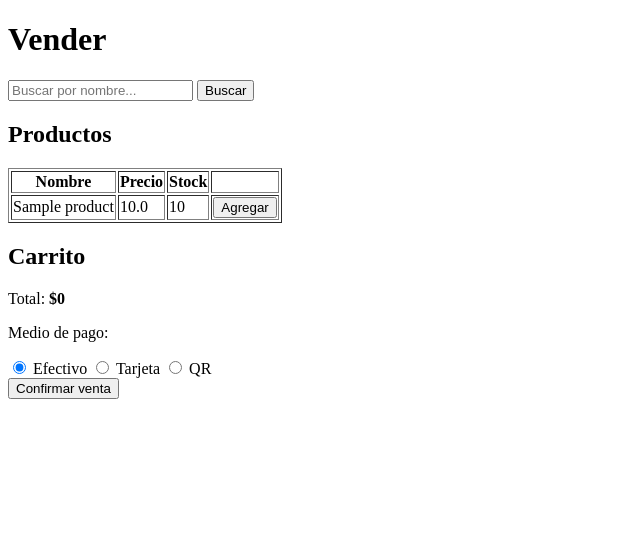
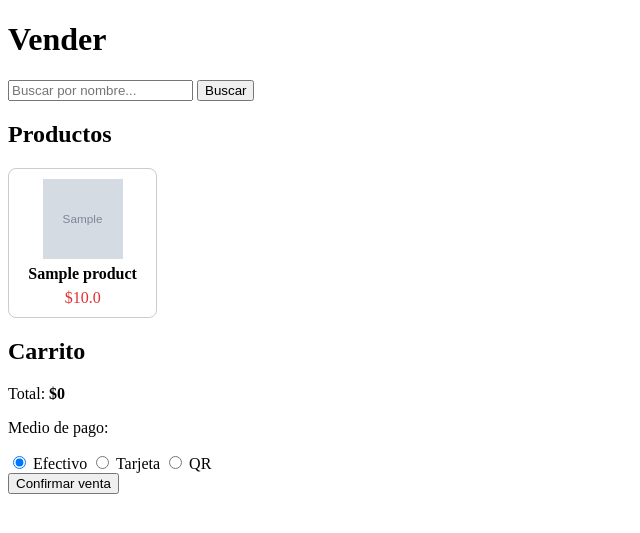
Before and after one commit to ruchi1y/storeManagementApp, a Flask app: page /vender in a window 1280 px wide. Shown: the part 26-559 px from the top of the page, without its empty margins (0-640 px from the left). Run offline with Flask 3, Linux system fonts and the light colour scheme; tables that the repository leaves empty hold one stand-in row (values such as "Sample post"); grey boxes marked "Sample" are stand-in pictures.

Commit message:
plug and play buttons

```diff
--- a/app.py
+++ b/app.py
@@ -1,6 +1,7 @@
 from flask import Flask, render_template, request, redirect, url_for, flash
 import db
 import store
+import os
 
 db.init_db()
 
@@ -33,13 +34,16 @@ def producto_nuevo():
     if request.method == "POST":
         conn = db.get_conn()
         try:
-            store.create_product(
+            product_id = store.create_product(
                 conn,
                 name=request.form.get("name"),
                 type=request.form.get("type"),
                 cost=float(request.form.get("cost")),
                 price=float(request.form.get("price")),
             )
+            imagen = guardar_imagen(product_id, request.files.get("image"))
+            if imagen:
+                store.set_product_image(conn, product_id, imagen)
         finally:
             conn.close()
         return redirect(url_for("productos"))
@@ -59,6 +63,15 @@ def producto_editar(product_id):
                 cost=float(request.form.get("cost")),
                 price=float(request.form.get("price")),
             )
+            imagen = guardar_imagen(product_id, request.files.get("image"))
+            if imagen:
+                vieja = producto["image"]
+                store.set_product_image(conn, product_id, imagen)
+                if vieja and vieja != imagen:
+                    try:
+                        os.remove(os.path.join("static/imgs/productos", vieja))
+                    except OSError:
+                        pass
             return redirect(url_for("productos"))
     finally:
         conn.close()
@@ -156,5 +169,14 @@ def historial():
         conn.close()
     return render_template("historial.html", ventas=ventas, cierres=cierres)
 
+def guardar_imagen(product_id, archivo):
+    if archivo and archivo.filename:
+        ext = archivo.filename.rsplit(".", 1)[-1].lower()
+        if ext in ("png", "jpg", "jpeg", "webp"):
+            nombre = f"{product_id}.{ext}"
+            archivo.save(os.path.join("static/imgs/productos", nombre))
+            return nombre
+    return None
+
 if __name__ == "__main__":
     app.run(debug=True)
--- a/db.py
+++ b/db.py
@@ -1,4 +1,5 @@
 import sqlite3
+import os
 
 def get_conn(db_path="store.db"):
     conn = sqlite3.connect(db_path)
@@ -8,6 +9,7 @@ def get_conn(db_path="store.db"):
 
 def init_db(db_path="store.db"):
     conn = get_conn(db_path)
+    os.makedirs("static/imgs/productos", exist_ok=True)
     conn.execute("""
         CREATE TABLE IF NOT EXISTS products (
             id INTEGER PRIMARY KEY,
@@ -17,7 +19,8 @@ def init_db(db_path="store.db"):
             price REAL,
             stock INTEGER DEFAULT 0,
             minimum INTEGER,
-            active INTEGER DEFAULT 1
+            active INTEGER DEFAULT 1,
+            image TEXT
         )
     """)
     conn.execute("""
@@ -65,6 +68,9 @@ def init_db(db_path="store.db"):
             value TEXT
         )
     """)
+    cols = [r["name"] for r in conn.execute("PRAGMA table_info(products)")]
+    if "image" not in cols:
+        conn.execute("ALTER TABLE products ADD COLUMN image TEXT")
     conn.commit()
     conn.close()
 
--- a/static/app.js
+++ b/static/app.js
@@ -2,12 +2,17 @@ const cart = {};
 
 document.querySelectorAll(".btn-agregar").forEach(btn => {
     btn.addEventListener("click", () => {
-        addToCart(btn.dataset.id, btn.dataset.name, btn.dataset.price);
+        addToCart(btn.dataset.id, btn.dataset.name, btn.dataset.price, Number(btn.dataset.stock));
     });
 });
 
-function addToCart(id, name, price) {
+function addToCart(id, name, price, stock) {
     id = String(id);
+    const enCarrito = cart[id] ? cart[id].quantity : 0;
+    if (enCarrito >= stock) {
+        alert("No hay más stock de " + name);
+        return;
+    }
     if (cart[id]) {
         cart[id].quantity++;
     } else {
@@ -28,6 +33,10 @@ function renderCart() {
         ul.appendChild(li);
     }
     document.getElementById("total").textContent = "$" + total;
+    document.querySelectorAll(".btn-agregar").forEach(btn => {
+    const enCarrito = cart[btn.dataset.id] ? cart[btn.dataset.id].quantity : 0;
+    btn.disabled = enCarrito >= Number(btn.dataset.stock);
+});
 }
 
 function confirmSale() {
--- /dev/null
+++ b/static/style.css
@@ -0,0 +1,39 @@
+.grid-productos {
+    display: grid;
+    grid-template-columns: repeat(auto-fill, minmax(140px, 1fr));
+    gap: 10px;
+}
+
+.card-producto {
+    display: flex;
+    flex-direction: column;
+    align-items: center;
+    gap: 6px;
+    padding: 10px;
+    border: 1px solid #ccc;
+    border-radius: 8px;
+    background: #fff;
+    cursor: pointer;
+    font: inherit;
+}
+
+.card-producto img,
+.card-producto .placeholder {
+    width: 80px;
+    height: 80px;
+    object-fit: cover;
+    font-size: 48px;
+}
+
+.card-producto .nombre {
+    font-weight: bold;
+}
+
+.card-producto .precio {
+    color: #d33;
+}
+
+.card-producto:disabled {
+    opacity: 0.4;
+    cursor: default;
+}
--- a/store.py
+++ b/store.py
@@ -1,11 +1,12 @@
 import json
 
 def create_product(conn, name, type, cost, price):
-    conn.execute(
+    cur = conn.execute(
         "INSERT INTO products (name, type, cost, price) VALUES (?, ?, ?, ?)",
         (name, type, cost, price),
     )
     conn.commit()
+    return cur.lastrowid
 
 def update_product(conn, product_id, name, type, cost, price):
     conn.execute(
@@ -131,3 +132,10 @@ def get_closings(conn):
         item["payment_breakdown"] = json.loads(item["payment_breakdown"])
         result.append(item)
     return result
+
+def set_product_image(conn, product_id, image):
+    conn.execute(
+        "UPDATE products SET image = ? WHERE id = ?",
+        (image, product_id),
+    )
+    conn.commit()
--- a/templates/base.html
+++ b/templates/base.html
@@ -3,6 +3,7 @@
 <head>
     <meta charset="UTF-8">
     <title>{% block title %}Kiosco{% endblock %}</title>
+    <link rel="stylesheet" href="/static/style.css">
 </head>
 <body>
     <nav>
--- a/templates/vender.html
+++ b/templates/vender.html
@@ -13,22 +13,26 @@
 </form>
 
 <h2>Productos</h2>
-<table border="1">
-    <tr><th>Nombre</th><th>Precio</th><th>Stock</th><th></th></tr>
+<div class="grid-productos">
     {% for p in productos %}
-    <tr>
-        <td>{{ p["name"] }}</td>
-        <td>{{ p["price"] }}</td>
-        <td>{{ p["stock"] }}</td>
-        <td>{% if p["stock"] > 0 %}
-            <button class="btn-agregar"
+    {% if p["active"] %}
+    <button class="btn-agregar card-producto"
+            {% if p["stock"] <= 0 %}disabled{% endif %}
             data-id="{{ p['id'] }}"
             data-name="{{ p['name'] }}"
-            data-price="{{ p['price'] }}">Agregar</button>{% else %}Sin stock{% endif %}
-        </td>
-    </tr>
+            data-price="{{ p['price'] }}"
+            data-stock="{{ p['stock'] }}">
+        {% if p["image"] %}
+        <img src="/static/imgs/productos/{{ p['image'] }}" alt="{{ p['name'] }}">
+        {% else %}
+        <span class="placeholder">🍬</span>
+        {% endif %}
+        <span class="nombre">{{ p["name"] }}</span>
+        <span class="precio">${{ p["price"] }}</span>
+    </button>
+    {% endif %}
     {% endfor %}
-</table>
+</div>
 
 <h2>Carrito</h2>
 <ul id="carrito"></ul>
```
Also changed, not shown: templates/producto_form.html (+6 -1 lines), tests/test_store.py (+14 -5 lines), static/imgs/productos/1.png (added).
